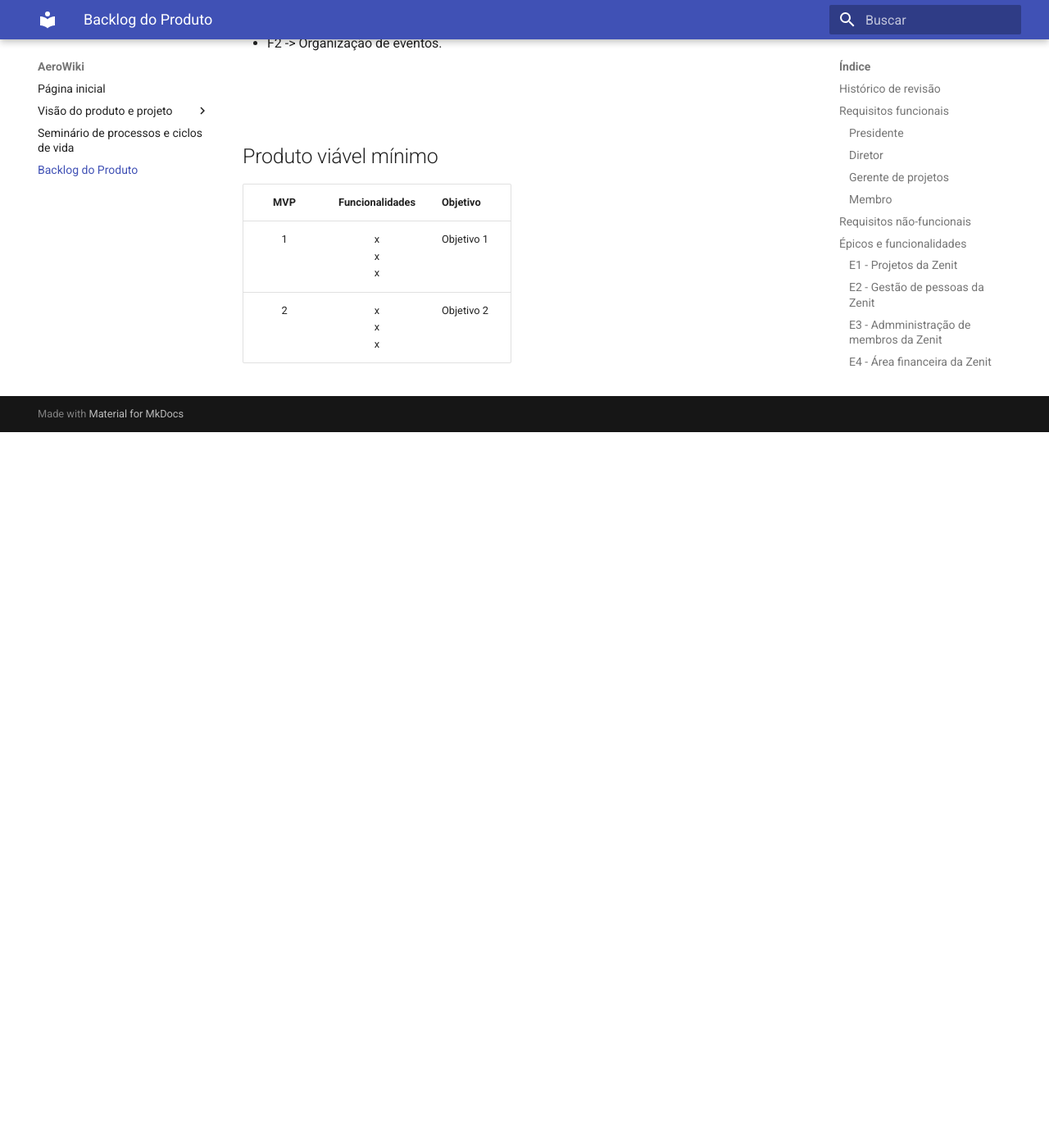
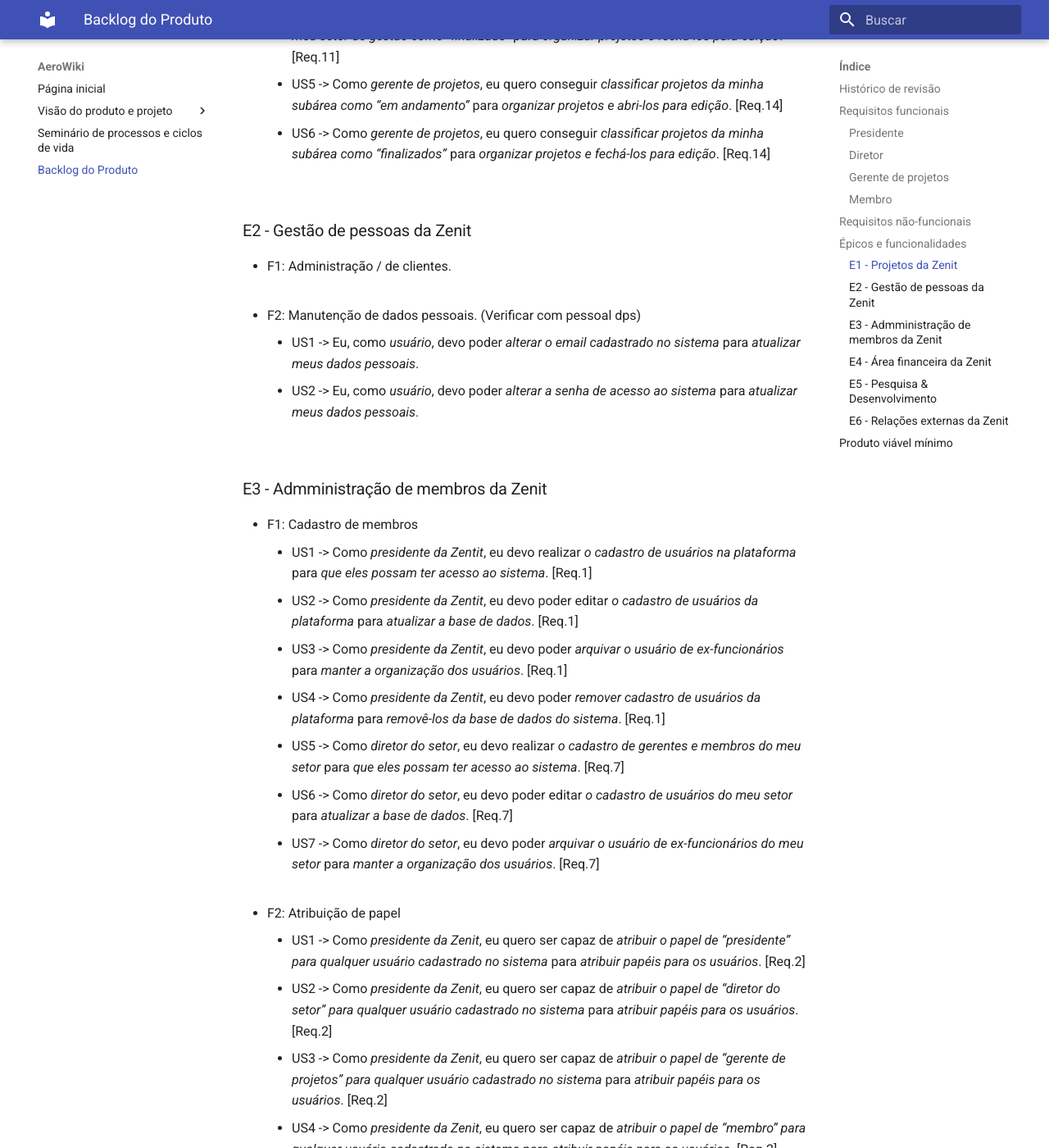
Before and after one commit to mdsreq-fga-unb/2022.2-AeroWiki, an MkDocs documentation site: the page built from docs/backlog_do_produto.md, in a window 1280 px wide and 1400 px high, scrolled down 3956 px. Shown: the whole window at 82% size. Built offline with MkDocs 1.6.1 and Material for MkDocs 9.7.7, drawn with Linux system fonts in a browser that asks for light colours; before the commit the page ends 4483 px from its top, so only the background shows below that; some of the changed text lies outside the part shown.

Commit message:
Adição de algumas US's para revisão
- Atualização para auxiliar (ou não) na escolha do MVP1 e MVP2

```diff
--- a/docs/backlog_do_produto.md
+++ b/docs/backlog_do_produto.md
@@ -6,8 +6,9 @@
 | 29/11/2022 | 0.2 | Adição de RF's e RNF's. | Lucas Queiroz |
 | 29/11/2022 | 0.3 | Adição de RF's e RNF's. | Arthur D'Assumpção<br>Arthur Trindade |
 | 29/11/2022 | 0.4 | Refatoração do arquivo. | Lucas Queiroz |
-| 01/12/2022 | 0.5 | Formatação dos requisitos em "Épicos" e "Features" | Lucas Queiroz<Abr>Arthur D'Assumpção<br>Arthur Trindade<br>Miguel Moreira<br>Gabriel do Souza |
+| 01/12/2022 | 0.5 | Formatação dos requisitos em "Épicos" e "Features" | Lucas Queiroz<br>Arthur D'Assumpção<br>Arthur Trindade<br>Miguel Moreira<br>Gabriel do Souza |
 | 02/12/2022 | 0.6 | Atualização do backlog com base nos feedbacks do professor e do cliente | Arthur D'Assumpção<br>Arthur Trindade |
+| 05/12/2022 | 0.7 | Adição de alguns US's para revisão | Arthur Trindade |
 
 <br>
 <br>
@@ -21,7 +22,7 @@
 5. O usuário presidente deve poder criar, editar, excluir ou arquivar qualquer subárea de gestão.
 6. O usuário presidente deve poder criar, editar, ler, excluir e arquivar qualquer projeto.
 ### Diretor
-7. O usuário diretor deve poder cadastrar e editar gerentes e membros do seu setor.
+7. O usuário diretor deve poder cadastrar, editar e arquivar gerentes e membros do seu setor.
 8. O usuário diretor deve poder atribuir papéis de diretor, gerente ou membro para qualquer gerente ou membro do seu setor.
 9. O usuário diretor deve poder administrar o acesso de todos os gerentes e membros do seu setor.
 10. O usuário diretor deve poder criar, editar, excluir ou arquivar qualquer subárea de gestão no seu setor.
@@ -72,28 +73,60 @@
 ## Épicos e funcionalidades
 
 ### E1 - Projetos da Zenit
-- F1 -> Administração de projetos.
-- F2 -> Classificação dos projetos.
+- F1: Administração de projetos.
+    - US1 -> Como *presidente da Zenit*, eu quero ser capaz de *administrar as áreas de gestão do sistema* para *limitar ou expandir as funcionalidades e áreas visíveis para diretores, gerentes e membros da empresa.* [Req.2]
+    - US2 -> Como *diretor do setor*, eu quero ser capaz de *administrar as subáreas de gestão de meu setor* para *limitar ou expandir as funcionalidades e subáreas visíveis para gerentes e membros do setor.* [Req.9]
+    - US3 -> Como *gerente de projetos*, eu quero ser capaz de *administrar os projetos da minha subárea* para *limitar ou expandir as funcionalidades e projetos visíveis para os membros do setor.* [Req.13]
+<br><br>
+- F2: Classificação dos projetos.
+    - US1 -> Como *presidente da Zenit*, eu quero conseguir *classificar qualquer projeto no sistema como “em andamento”* para *organizar projetos e abri-los para edição*. [Req.6]
+    - US2 -> Como *presidente da Zenit*, eu quero conseguir *classificar qualquer projeto no sistema como “finalizado”* para *organizar projetos e fechá-los para edição*. [Req.6]
+    - US3 -> Como *diretor do setor*, eu quero conseguir *classificar projetos das subáreas do meu setor de gestão como “em andamento”* para *organizar projetos e abri-los para edição*. [Req.11]
+    - US4 -> Como *diretor do setor*, eu quero conseguir *classificar projetos das subáreas do meu setor de gestão como “finalizado”* para *organizar projetos e fechá-los para edição*. [Req.11]
+    - US5 -> Como *gerente de projetos*, eu quero conseguir *classificar projetos da minha subárea como “em andamento”* para *organizar projetos e abri-los para edição*. [Req.14]
+    - US6 -> Como *gerente de projetos*, eu quero conseguir *classificar projetos da minha subárea como “finalizados”* para *organizar projetos e fechá-los para edição*. [Req.14]
+<br><br>
 ### E2 - Gestão de pessoas da Zenit
-- F1 -> Administração /  de clientes.
-- F2 -> Manutenção de dados pessoais. (Verificar com pessoal dps)
-
+- F1: Administração /  de clientes.
+<br><br>
+- F2: Manutenção de dados pessoais. (Verificar com pessoal dps)
+    - US1 -> Eu, como *usuário*, devo poder *alterar o email cadastrado no sistema* para *atualizar meus dados pessoais*.
+    - US2 -> Eu, como *usuário*, devo poder *alterar a senha de acesso ao sistema* para *atualizar meus dados pessoais*.
+<br><br>
 ### E3 - Admministração de membros da Zenit
-- F1 -> Cadastro de membros
-- F2 -> Atribuição de papel
+- F1: Cadastro de membros
+    - US1 -> Como *presidente da Zentit*, eu devo realizar *o cadastro de usuários na plataforma* para *que eles possam ter acesso ao sistema*. [Req.1]
+    - US2 -> Como *presidente da Zentit*, eu devo poder editar *o cadastro de usuários da plataforma* para *atualizar a base de dados*. [Req.1]
+    - US3 -> Como *presidente da Zentit*, eu devo poder *arquivar o usuário de ex-funcionários* para *manter a organização dos usuários*. [Req.1]
+    - US4 -> Como *presidente da Zentit*, eu devo poder *remover cadastro de usuários da plataforma* para *removê-los da base de dados do sistema*. [Req.1]
+    - US5 -> Como *diretor do setor*, eu devo realizar *o cadastro de gerentes e membros do meu setor* para *que eles possam ter acesso ao sistema*. [Req.7]
+    - US6 -> Como *diretor do setor*, eu devo poder editar *o cadastro de usuários do meu setor* para *atualizar a base de dados*. [Req.7]
+    - US7 -> Como *diretor do setor*, eu devo poder *arquivar o usuário de ex-funcionários do meu setor* para *manter a organização dos usuários*. [Req.7]
+<br><br>
+- F2: Atribuição de papel
+    - US1 -> Como *presidente da Zenit*, eu quero ser capaz de *atribuir o papel de “presidente” para qualquer usuário cadastrado no sistema* para *atribuir papéis para os usuários*. [Req.2]
+    - US2 -> Como *presidente da Zenit*, eu quero ser capaz de *atribuir o papel de “diretor do setor” para qualquer usuário cadastrado no sistema* para *atribuir papéis para os usuários*. [Req.2]
+    - US3 -> Como *presidente da Zenit*, eu quero ser capaz de *atribuir o papel de “gerente de projetos” para qualquer usuário cadastrado no sistema* para *atribuir papéis para os usuários*. [Req.2]
+    - US4 -> Como *presidente da Zenit*, eu quero ser capaz de *atribuir o papel de “membro” para qualquer usuário cadastrado no sistema* para *atribuir papéis para os usuários*. [Req.2]
+    - US5 -> Como *diretor do setor*, eu quero ser capaz de *atribuir o papel de “diretor do setor” para qualquer usuário no meu setor* para *atribuir papéis para os usuários*. [Req.8]
+    - US6 -> Como *diretor do setor*, eu quero ser capaz de *atribuir o papel de “gerente de projetos” para qualquer usuário no meu setor* para *atribuir papéis para os usuários*. [Req.8]
+    - US7 -> Como *diretor do setor*, eu quero ser capaz de *atribuir o papel de “membro” para qualquer usuário no meu setor* para *atribuir papéis para os usuários*. [Req.8]
+    - US8 -> Como *gerente de projetos*, eu quero ser capaz de *atribuir o papel de “gerente de projetos” para qualquer membro sob minha gerência* para *atribuir papéis para os usuários*. [Req.12]
+    - US9 -> Como *gerente de projetos*, eu quero ser capaz de *atribuir o papel de “membro” para qualquer membro sob minha gerência* para *atribuir papéis para os usuários*. [Req.12]
+<br><br>
 
 ### E4 - Área financeira da Zenit
-- F1 -> Controle de entradas financeiras.
-- F2 -> Controle de saídas financeiras.
-- F3 -> Administração de contratos da empresa.
+- F1: Controle de entradas financeiras.
+- F2: Controle de saídas financeiras.
+- F3: Administração de contratos da empresa.
 
 ### E5 - Pesquisa & Desenvolvimento
-- F1 -> Administração de produtos.
-- F2 -> Administração de serviços.
+- F1: Administração de produtos.
+- F2: Administração de serviços.
 
 ### E6 - Relações externas da Zenit
-- F1 -> Organização de parceiros da empresa.
-- F2 -> Organização de eventos.
+- F1: Organização de parceiros da empresa.
+- F2: Organização de eventos.
 
 <br>
 <br>
```
